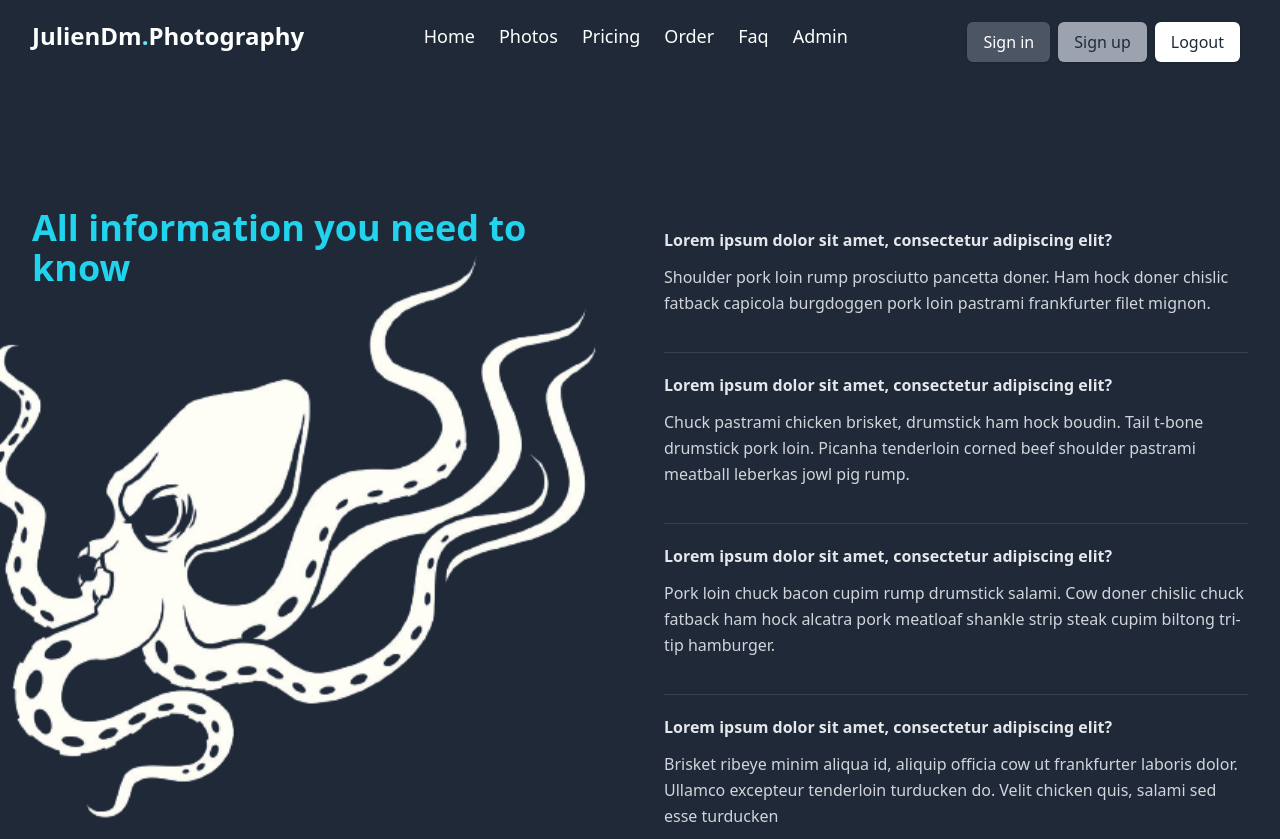
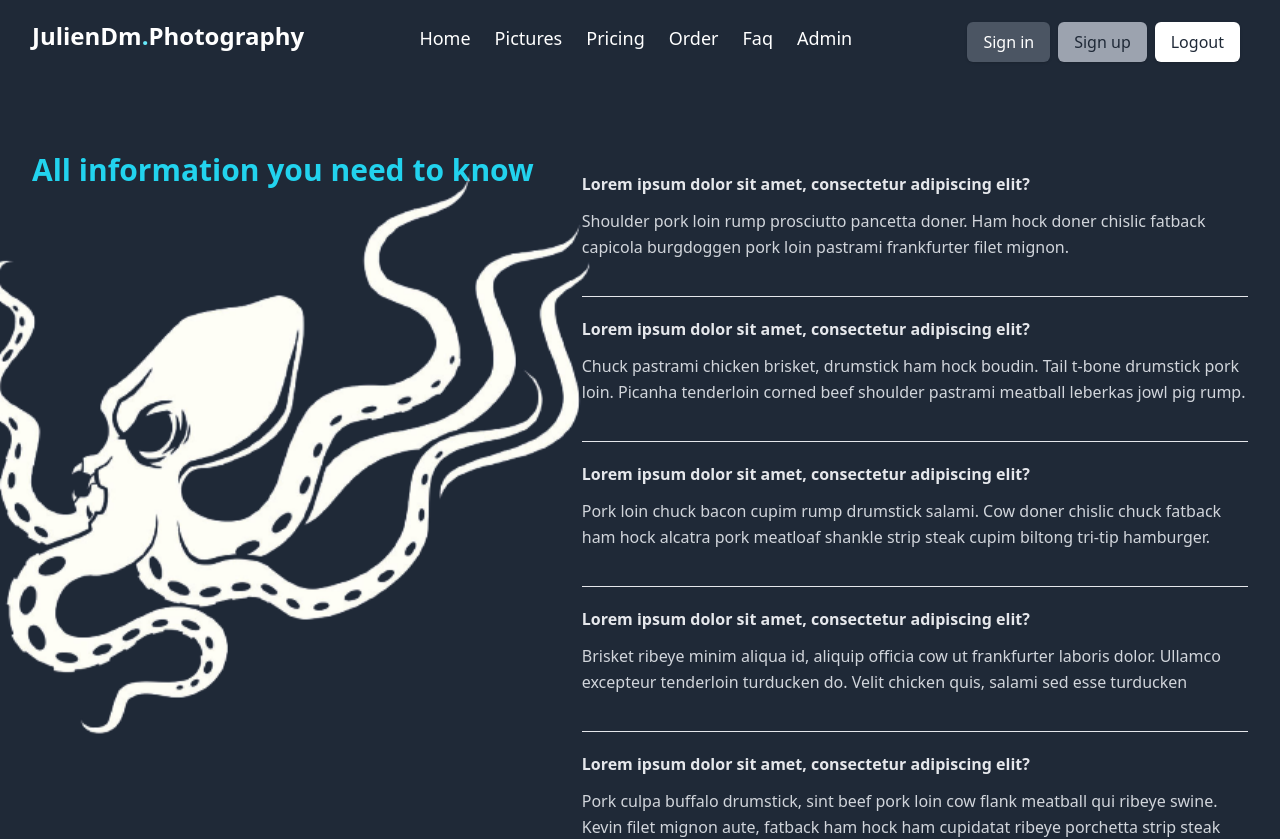
Before and after one commit to PierreStA/JulienDMPhotography, a React (Vite) app in the folder frontend/: page /faq in a window 1280 px wide. Shown: the top 839 px of the page. Built offline with nearby package versions, Linux system fonts and the light colour scheme.

Commit message:
add toast, some css, wip responsive

```diff
--- a/frontend/src/components/AdminDeleteUpdate.jsx
+++ b/frontend/src/components/AdminDeleteUpdate.jsx
@@ -11,6 +11,7 @@ function AdminDeleteUpdate() {
   const [idProduct, setIdProduct] = useState("");
 
   useEffect(() => {
+    //* get all pictures from database / use fordropdown menu
     pictureApi
       .get("api/product")
       .then((res) => setProductData(res.data))
@@ -53,18 +54,16 @@ function AdminDeleteUpdate() {
   }
 
   return (
-    <div>
-      <div className=" px-6 py-4 mt-6 overflow-hidden bg-gray-800 shadow-xl border-solid sm:max-w-md sm:rounded-lg mb-10">
-        <div className="flex flex-col items-center ">
-          <form className="bg-gray-800 " onSubmit={handleUpdate}>
-            <div className="bg">
+    <form
+      className="bg-gray-800 px-6 py-4 mt-6 shadow-xl border-solid sm:max-w-md sm:rounded-lg mb-10 flex flex-col items-center md:block"
+      onSubmit={handleUpdate}
+    >
       <label
         htmlFor="text"
-                className="block text-sm font-medium text-gray-400 undefined"
+        className="block text-sm font-medium text-gray-400 "
       >
         Description
       </label>
-              <div className="flex flex-col ">
       <input
         onChange={(e) => setDescription(e.target.value)}
         type="text"
@@ -75,82 +74,60 @@ function AdminDeleteUpdate() {
         maxLength="100"
         size="80"
       />
-              </div>
-            </div>
-            <div className="mt-4">
-              <label
-                htmlFor="text"
-                className="block text-sm font-medium text-gray-400 "
-              >
-                Numéro
+      <label htmlFor="text" className="text-sm font-medium text-gray-400 mt-4">
+        Number
       </label>
-              <div className="flex flex-col items-start">
       <input
         onChange={(e) => setPrice(e.target.value)}
         type="text"
-                  name="Numéro"
-                  className=" block w-2/3 rounded-md"
+        name="Number"
+        className=" block w-2/3 rounded-md  "
       />
-              </div>
-            </div>
-            <div className="mt-4">
-              <label
-                htmlFor="text"
-                className="block text-sm font-medium text-gray-400 "
-              >
-                Photo
+
+      <label htmlFor="text" className="text-sm font-medium text-gray-400 mt-4">
+        Name
       </label>
-              <div className="flex flex-col items-start">
       <input
         onChange={(e) => setPhoto(e.target.value)}
         type="text"
         name="photo"
-                  className=" block w-2/3 rounded-md"
+        className=" block w-2/3 rounded-md  "
         id="photo"
       />
-              </div>
-            </div>
-            <div className="mt-4">
       <label
         htmlFor="photo"
-                className="block text-sm font-medium text-gray-400 "
+        className="block text-sm font-medium text-gray-400 mt-4"
       >
         Photo
       </label>
       <select
-                value={idProduct}
+        // value={idProduct}
         onChange={handleSetProduct}
         className="pl-2 text-black h-10 rounded-lg bg-gray-200 shadow-lg shadow-blue-500/50 "
       >
         {productData.map((product) => (
-                  <option
-                    className="text-black"
-                    value={product.id}
-                    key={product.photo}
-                  >
+          <option className="text-black" value={product.id} key={product.photo}>
             {product.photo}
           </option>
         ))}
       </select>
-            </div>
+      <div className="md:block flex flex-row items-center justify-center mt-4">
         <button
           type="submit"
           onClick={handleUpdate}
-              className="inline-flex items-center px-4 py-2 mt-4 ml-4 text-xs font-semibold tracking-widest text-white uppercase transition duration-150 ease-in-out bg-gray-900 border border-transparent rounded-md active:bg-gray-900 false"
+          className="px-4 py-2 mt-4 ml-4 text-xs font-semibold tracking-widest text-white uppercase bg-gray-900 border border-transparent rounded-md hover:text-cyan-400"
         >
           Update
         </button>
         <button
           type="submit"
           onClick={HandleDeleteProduct}
-              className=" ml-20 inline-flex items-center px-4 py-2 mt-4  text-xs font-semibold tracking-widest text-white uppercase transition duration-150 ease-in-out bg-gray-900 border border-transparent rounded-md active:bg-gray-900 false"
+          className="px-4 py-2 mt-4 ml-12 text-xs font-semibold tracking-widest text-white uppercase bg-gray-900 border border-transparent rounded-md hover:text-cyan-400"
         >
           Delete
         </button>
+      </div>
     </form>
-        </div>
-      </div>
-    </div>
   );
 }
 
--- a/frontend/src/components/Faqlist.jsx
+++ b/frontend/src/components/Faqlist.jsx
@@ -25,10 +25,10 @@ function Faqlist() {
   ];
   return (
     <div className="flex-1 mt-12 md:mt-0">
-      <ul className="space-y-4 divide-y divide-gray-700">
+      <ul className="space-y-4 divide-y bg-gray-800">
         {faqsList.map((item, id) => (
           <li className="py-5" key={id}>
-            <summary className="flex items-center justify-between font-semibold text-gray-200">
+            <summary className="flex items-center justify-between font-bold text-gray-200">
               {item.q}
             </summary>
             <p
--- a/frontend/src/components/Navbar.jsx
+++ b/frontend/src/components/Navbar.jsx
@@ -23,20 +23,23 @@ export default function NavBar() {
   // console.log(localStorage.getItem("userRole"));
   return (
     <nav className="w-full bg-dark shadow">
-      <div className="justify-between mr-10   md:items-center md:flex ">
+      <div className="justify-between mr-10   md:items-center md:flex md:my-auto">
         <div>
           <div className="flex items-center justify-between py-3 md:py-5 md:block">
-            <h2 className="text-2xl font-bold text-white ml-8 ">
+            <NavLink
+              to="/"
+              className="text-2xl font-bold text-white mx-auto md:ml-8"
+            >
               Julien
               <strong>
                 Dm
                 <span className="text-cyan-300">.</span>
               </strong>
               Photography
-            </h2>
+            </NavLink>
             <div className="md:hidden lg:hidden ">
               <button
-                className="p-2 text-gray-700 rounded-md outline-none focus:border-gray-400 focus:border"
+                className="p-2  rounded-md outline-none focus:border-gray-400 focus:border"
                 onClick={() => setNavbar(!navbar)}
               >
                 {navbar ? (
@@ -74,40 +77,58 @@ export default function NavBar() {
         </div>
         <div>
           <div
-            className={`flex-1 justify-self-center pb-3 mt-8 md:block md:pb-0 md:mt-0 ${
-              navbar ? "block" : "hidden"
+            className={` justify-self-center pb-3 mt-4 md:block  ${
+              navbar ? "block  " : "hidden "
             }`}
           >
-            <nav className=" justify-evenly space-y-8 md:flex md:space-x-6 md:space-y-0 text-lg">
-              <div className="text-white hover:text-indigo-200 ">
-                <NavLink to="/">Home</NavLink>
-              </div>
-              <div className="text-white hover:text-indigo-200">
-                <NavLink to="/picturelist">Photos</NavLink>
-              </div>
-              <div className="text-white hover:text-indigo-200">
-                <NavLink to="/price">Pricing</NavLink>
-              </div>
-              <div className="text-white hover:text-indigo-200">
-                <NavLink to="/order">Order</NavLink>
-              </div>
-              <div className="text-white hover:text-indigo-200">
-                <NavLink to="/faq">Faq</NavLink>
-              </div>
-              <div className="text-white hover:text-indigo-200">
-                <NavLink to="/admin">Admin</NavLink>
-              </div>
+            <nav className=" space-y-8 flex flex-col items-center justify-center md:flex-row md:space-x-6 md:space-y-0 text-lg">
+              <NavLink
+                to="/"
+                className="text-white hover:text-indigo-200  w-full text-center "
+              >
+                Home
+              </NavLink>
+              <NavLink
+                to="/picturelist"
+                className="text-white hover:text-indigo-200 w-full text-center"
+              >
+                Pictures
+              </NavLink>
+              <NavLink
+                to="/price"
+                className="text-white hover:text-indigo-200 w-full text-center"
+              >
+                Pricing
+              </NavLink>
+              <NavLink
+                to="/order"
+                className="text-white hover:text-indigo-200 w-full text-center"
+              >
+                Order
+              </NavLink>
+              <NavLink
+                to="/faq"
+                className="text-white hover:text-indigo-200 w-full text-center"
+              >
+                Faq
+              </NavLink>
+              <NavLink
+                to="/admin"
+                className="text-white hover:text-indigo-200 w-full text-center"
+              >
+                Admin
+              </NavLink>
             </nav>
-            <div className="mt-3 space-y-2 lg:hidden md:hidden ">
-              <div className="inline-block w-full px-4 py-2 text-center text-white bg-gray-600 rounded-md shadow hover:bg-gray-800">
+            <div className="mt-3 space-y-2 flex flex-col items-center justify-center md:hidden">
+              <div className=" w-[80%] px-4 py-2 text-center text-white bg-gray-600 rounded-md shadow hover:bg-gray-800">
                 <NavLink to="/login">Sign in</NavLink>
               </div>
-              <div className="inline-block w-full px-4 py-2 text-center text-gray-800 bg-gray-400 rounded-md shadow hover:bg-gray-500">
+              <div className="px-4 py-2 w-[80%] text-center text-gray-800 bg-gray-400 rounded-md shadow hover:bg-gray-500">
                 <NavLink to="/signup">Sign up</NavLink>
               </div>
               <div
                 onClick={handleDisconnection}
-                className="inline-block w-full px-4 py-2 text-center text-gray-800 bg-white rounded-md shadow hover:bg-gray-100"
+                className="w-[80%] px-4 py-2 text-center text-gray-800 bg-white rounded-md shadow hover:bg-gray-100"
               >
                 Logout
               </div>
@@ -115,7 +136,7 @@ export default function NavBar() {
           </div>
         </div>
         <div className="hidden mt-3 space-x-2 md:flex lg:flex justify-evenly ">
-          <div className="px-4 py-2 text-white bg-gray-600 rounded-md shadow hover:bg-gray-800">
+          <div className="md:px-4 py-2 mx-auto text-white bg-gray-600 rounded-md shadow hover:bg-gray-800">
             <NavLink to="/login">Sign in</NavLink>
           </div>
           <div className="px-4 py-2 text-gray-800 bg-gray-400 rounded-md shadow hover:bg-gray-500">
--- a/frontend/src/pages/Faq.jsx
+++ b/frontend/src/pages/Faq.jsx
@@ -4,16 +4,16 @@ function Faq() {
   return (
     <>
       <NavBar />
-      <section className="py-14 bg-gray-800 h-full">
-        <div className="max-w-screen-xl mt-20 mx-auto px-4 gap-12 md:flex md:px-8">
-          <div className="flex-1">
-            <div className="max-w-lg">
-              <p className=" text-cyan-400 text-3xl font-extrabold sm:text-4xl">
+      <section className=" bg-gray-800 md:h-full">
+        <div className=" pt-20 mx-auto px-4 gap-12 md:flex md:flex-row md:px-8">
+          <div className="flex ">
+            <div className="">
+              <p className=" text-cyan-400 md:text-3xl font-extrabold text-xl">
                 All information you need to know
               </p>
               <img
                 src="/photos/pieuvre.png"
-                className="max-w-xl m-auto scale-150 flex"
+                className=" mt-4  scale-150 flex"
               />
             </div>
           </div>
--- a/frontend/src/pages/Home.jsx
+++ b/frontend/src/pages/Home.jsx
@@ -52,6 +52,7 @@ function Home() {
             <img
               src="/photos/pieuvre.png"
               className="max-w-xl m-auto scale-150 flex"
+              alt="pieuvre"
             />
           </div>
         </div>
--- a/frontend/src/pages/Order.jsx
+++ b/frontend/src/pages/Order.jsx
@@ -6,7 +6,7 @@ function Order() {
     <div>
       <Navbar />
       <div className="bg-white dark:bg-gray-800 h-screen">
-        <div className="py-8 lg:py-16 px-4 mx-auto max-w-screen-md">
+        <div className="mx-[10%] pt-8">
           <h2 className="mb-4 text-4xl tracking-tight font-extrabold text-center text-cyan-400">
             Contact Me
           </h2>
@@ -15,7 +15,7 @@ function Order() {
             eiusmod tempor incididunt ut labore et dolore magna aliqua. Ut enim
             ad minim veniam, quis nostrud exercitation ullamco
           </p>
-          <form action="#" className="space-y-8">
+          <form action="#" className="space-y-8 flex flex-col">
             <div>
               <label
                 for="email"
@@ -62,7 +62,7 @@ function Order() {
             </div>
             <button
               type="submit"
-              className="py-3 px-5 text-sm font-medium text-center text-white rounded-lg bg-primary-700 sm:w-fit hover:bg-primary-800 focus:ring-4 focus:outline-none focus:ring-primary-300 dark:bg-primary-600 dark:hover:bg-primary-700 dark:focus:ring-primary-800"
+              className="py-3 px-5 text-sm font-medium text-center text-white rounded-lg hover:text-dark sm:w-fit b-2 bg-cyan-500 mx-auto"
             >
               Send message
             </button>
--- a/frontend/src/pages/SignUp.jsx
+++ b/frontend/src/pages/SignUp.jsx
@@ -3,6 +3,7 @@ import { useState } from "react";
 import { useNavigate } from "react-router-dom";
 import Navbar from "../components/Navbar";
 import { userCurrentContext } from "../context/userContext";
+import { Link } from "react-router-dom";
 
 import pictureAPI from "../services/pictureApi";
 
@@ -87,12 +88,13 @@ function SignUp() {
               </div>
             </div>
             <div className="flex items-center justify-end mt-4">
-              <a
+              <Link
+                to="/login"
                 className="text-sm text-gray-600 underline hover:text-gray-900"
                 href="#"
               >
                 Already registered?
-              </a>
+              </Link>
               <button
                 type="submit"
                 className="inline-flex items-center px-4 py-2 ml-4 text-xs font-semibold tracking-widest text-gray-400 uppercase transition duration-150 ease-in-out bg-gray-900 border border-transparent rounded-md active:bg-gray-900 false"
```
Also changed, not shown: frontend/src/components/AdminPost.jsx (+15 -36 lines), frontend/src/components/PictureCard.jsx (+12 -9 lines), frontend/src/pages/Login.jsx (+19 -12 lines), frontend/src/pages/PicturesList.jsx (+23 -4 lines), 1 other file (tests, documents, lock files or other folders). Lines whose indentation alone changed are shown as unchanged.
